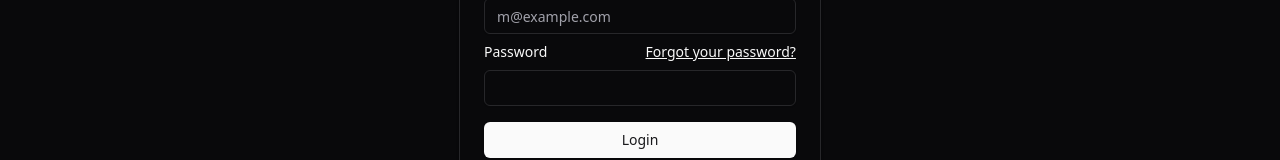
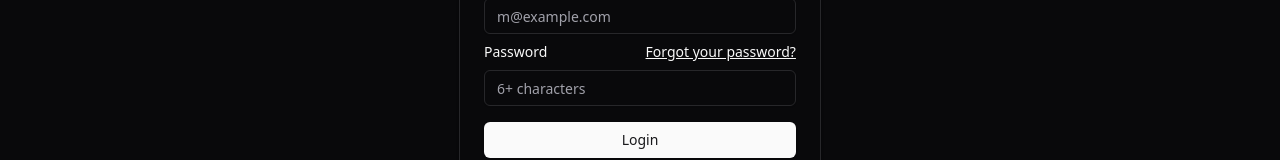
Before and after one commit to hanish-con/sole-style, a React (Vite) app in the folder frontend/: page /login in a window 1280 px wide. Shown: the part 211-371 px from the top of the page. Built offline with nearby package versions, Linux system fonts and the light colour scheme.

Commit message:
added more validation for password

```diff
--- a/frontend/src/pages/login.tsx
+++ b/frontend/src/pages/login.tsx
@@ -19,7 +19,7 @@ import { useForm } from "react-hook-form"
 
 const formSchema = z.object({
     email: z.string().email(),
-    password: z.string({ required_error: "Password is required"}),
+    password: z.string({ required_error: "Password is required"}).min(6),
 })
 
 
@@ -29,6 +29,8 @@ export function LoginForm() {
     const form = useForm<z.infer<typeof formSchema>>({
         resolver: zodResolver(formSchema),
         defaultValues: {
+            email: "",
+            password: "",
         },
     })
     const [loginError, setLoginError] = useState("");
@@ -91,7 +93,7 @@ export function LoginForm() {
                                                 </Link>
                                             </div>
                                             <FormControl>
-                                                <Input id="password" type="password" {...field} required />
+                                                <Input id="password" type="password" placeholder="6+ characters" {...field} required />
 
                                             </FormControl>
                                             <FormMessage className="flex" />
--- a/frontend/src/pages/signup.tsx
+++ b/frontend/src/pages/signup.tsx
@@ -23,7 +23,7 @@ const formSchema = z.object({
   firstName: z.string(),
   lastName: z.string().optional(),
   email: z.string().email(),
-  password: z.string({ required_error: "Password is required" }),
+  password: z.string({ required_error: "Password is required" }).min(6),
 });
 
 export function SignUpForm() {
@@ -32,7 +32,10 @@ export function SignUpForm() {
   const form = useForm<z.infer<typeof formSchema>>({
     resolver: zodResolver(formSchema),
     defaultValues: {
+      firstName: "",
       lastName: "",
+      email: "",
+      password: "",
     },
   })
 
@@ -137,6 +140,7 @@ export function SignUpForm() {
                         <Input
                           id="password"
                           type="password"
+                          placeholder="6+ characters"
                           required
                           {...field}
                         />
```
